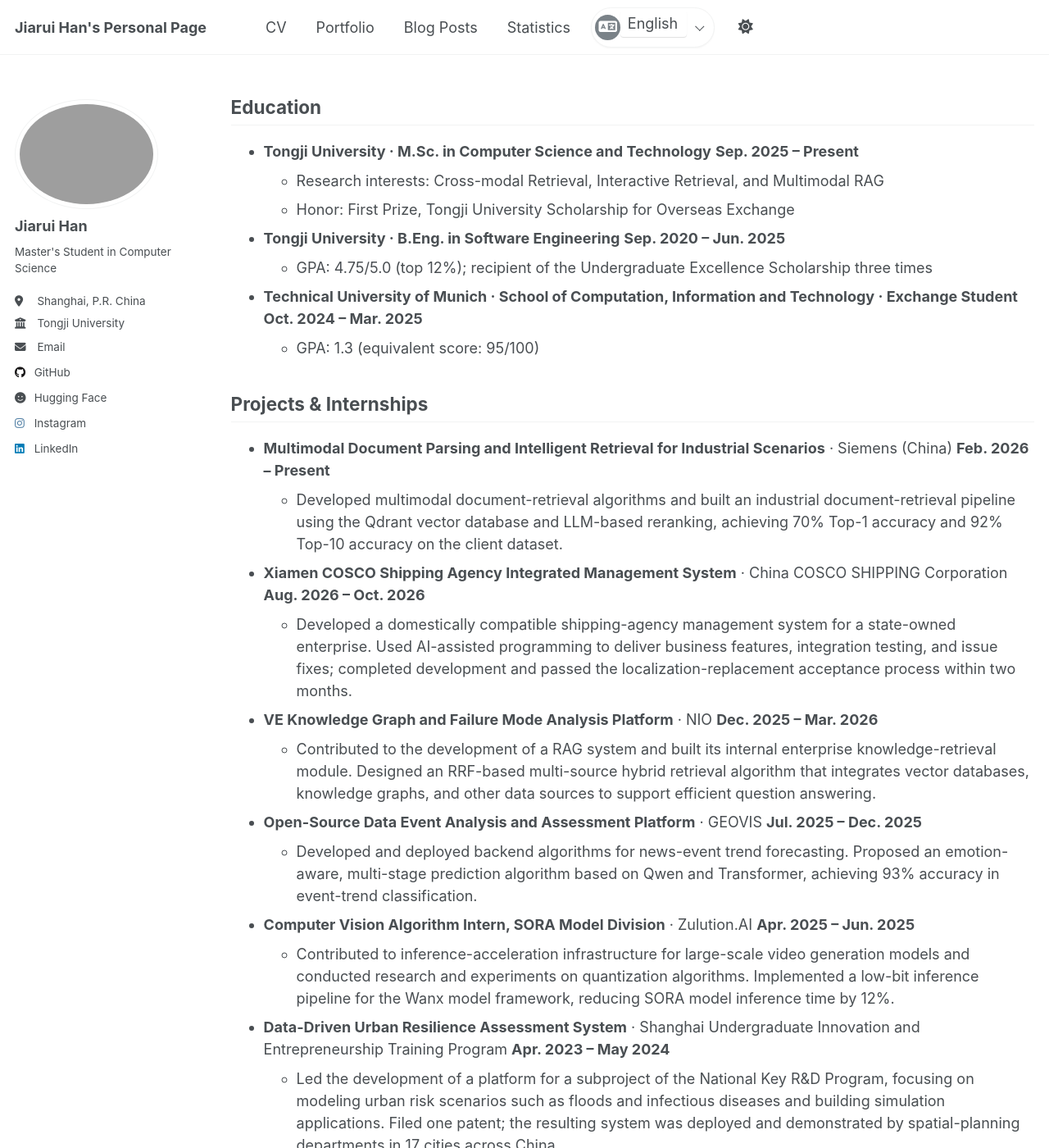
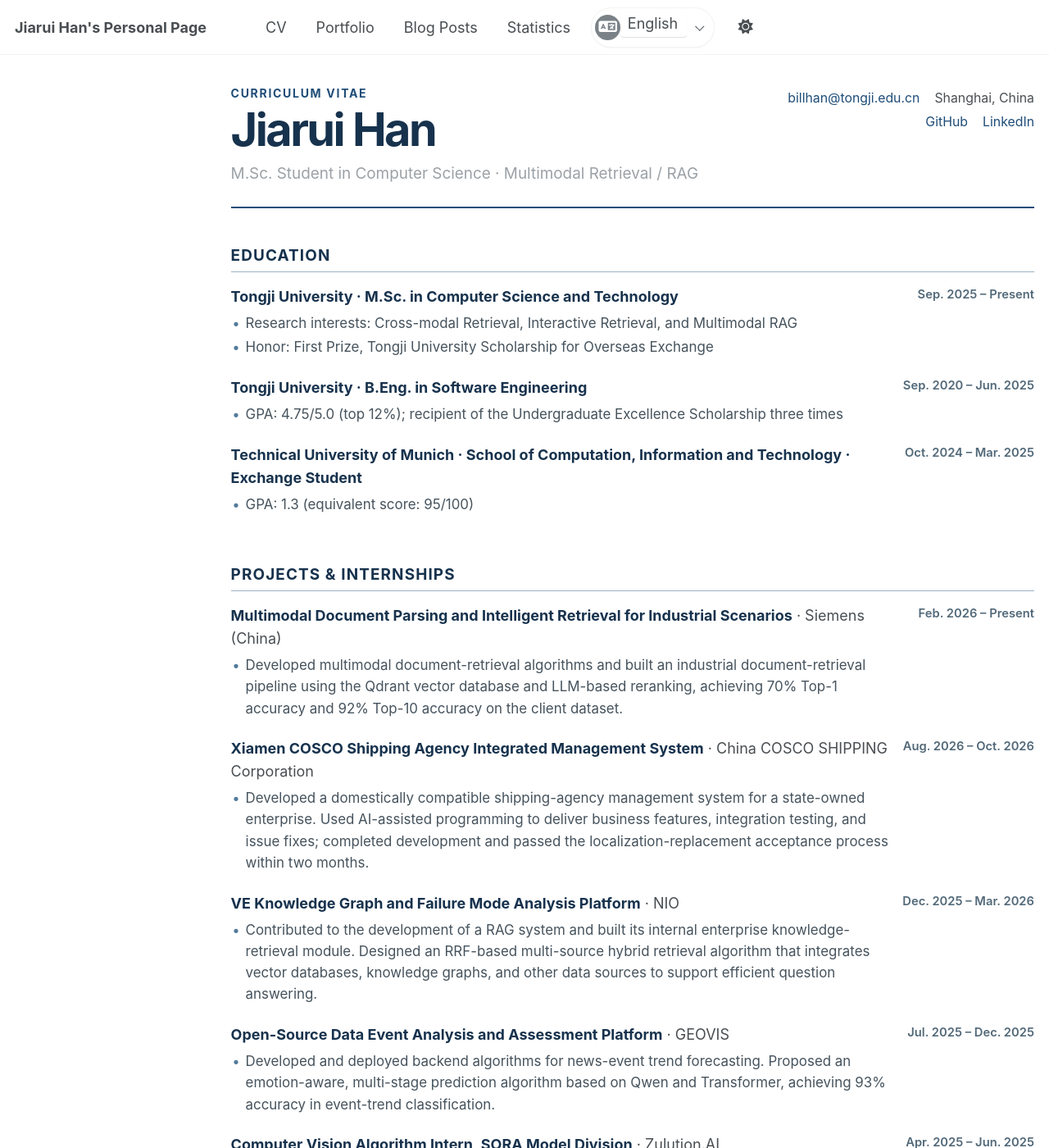
Before and after one commit to BillHan01/BillHan01.github.io, a Jekyll site: the page built from _pages/cv.md, in a window 1280 px wide and 1400 px high. Shown: the whole window at 82% size. Built offline with Jekyll 4.4.1, drawn with Linux system fonts in a browser that asks for light colours.

Commit message:
update cv layout

```diff
--- a/_layouts/archive.html
+++ b/_layouts/archive.html
@@ -6,7 +6,9 @@ layout: default
   {% include sidebar.html %}
 
   <div class="archive">
-    <h1 class="page__title">{{ page.title }}</h1>
+    {% unless page.title == "" %}
+      <h1 class="page__title">{{ page.title }}</h1>
+    {% endunless %}
     {{ content }}
   </div>
 </div>
--- a/_pages/cv.md
+++ b/_pages/cv.md
@@ -2,12 +2,27 @@
 layout: archive
 title: ""
 permalink: /cv/
-author_profile: true
+author_profile: false
 redirect_from:
   - /resume
 ---
 
-<div class="cv-version" data-cv-version="zh" lang="zh-CN" hidden>
+<article class="cv-resume" data-cv-version="zh" lang="zh-CN" hidden>
+<header class="cv-header">
+  <div>
+    <p class="cv-kicker">个人简历</p>
+    <h1>韩嘉睿</h1>
+    <p class="cv-headline">计算机科学与技术硕士生 · 多模态检索 / RAG</p>
+  </div>
+  <div class="cv-contact" aria-label="联系方式">
+    <a href="mailto:{{ site.author.email }}">{{ site.author.email }}</a>
+    <span>上海，中国</span>
+    <a href="https://github.com/{{ site.author.github }}">GitHub</a>
+    <a href="https://www.linkedin.com/in/{{ site.author.linkedin }}">LinkedIn</a>
+  </div>
+</header>
+
+<div class="cv-version">
   <h2>教育背景</h2>
   <ul>
     <li>
@@ -92,8 +107,24 @@ redirect_from:
     <li><strong>语言技能：</strong>普通话、粤语、英语（六级 568 分，GRE 321 分）、德语（六级“优秀”）</li>
   </ul>
 </div>
+</article>
 
-<div class="cv-version" data-cv-version="en" lang="en">
+<article class="cv-resume" data-cv-version="en" lang="en">
+<header class="cv-header">
+  <div>
+    <p class="cv-kicker">CURRICULUM VITAE</p>
+    <h1>Jiarui Han</h1>
+    <p class="cv-headline">M.Sc. Student in Computer Science · Multimodal Retrieval / RAG</p>
+  </div>
+  <div class="cv-contact" aria-label="Contact details">
+    <a href="mailto:{{ site.author.email }}">{{ site.author.email }}</a>
+    <span>Shanghai, China</span>
+    <a href="https://github.com/{{ site.author.github }}">GitHub</a>
+    <a href="https://www.linkedin.com/in/{{ site.author.linkedin }}">LinkedIn</a>
+  </div>
+</header>
+
+<div class="cv-version">
   <h2>Education</h2>
   <ul>
     <li>
@@ -178,3 +209,4 @@ redirect_from:
     <li><strong>Languages:</strong> Mandarin Chinese, Cantonese, English (CET-6: 568; GRE: 321), German (CET-6: Excellent)</li>
   </ul>
 </div>
+</article>
--- a/assets/css/main.scss
+++ b/assets/css/main.scss
@@ -110,14 +110,131 @@
   display: none !important;
 }
 
-.cv-version {
+.cv-resume {
+  max-width: 58rem;
+  margin: 0 auto 3rem;
+  color: var(--global-text-color);
+
+  .cv-header {
+    display: flex;
+    justify-content: space-between;
+    gap: 2rem;
+    margin-bottom: 2.6rem;
+    padding: 0 0 1.45rem;
+    border-bottom: 2px solid #1f4d78;
+  }
+
+  .cv-kicker {
+    margin: 0 0 0.3rem;
+    color: #1f4d78;
+    font-family: $sans-serif;
+    font-size: 0.78rem;
+    font-weight: 700;
+    letter-spacing: 0.12em;
+  }
+
+  h1 {
+    margin: 0;
+    color: #17324d;
+    font-family: $sans-serif;
+    font-size: clamp(2.1rem, 5vw, 3.1rem);
+    font-weight: 700;
+    letter-spacing: -0.045em;
+    line-height: 1.05;
+  }
+
+  .cv-headline {
+    margin: 0.55rem 0 0;
+    color: var(--global-text-color-light);
+    font-size: 1.05rem;
+  }
+
+  .cv-contact {
+    display: flex;
+    flex-wrap: wrap;
+    align-content: flex-start;
+    justify-content: flex-end;
+    gap: 0.3rem 1rem;
+    max-width: 19rem;
+    padding-top: 0.35rem;
+    font-family: $sans-serif;
+    font-size: 0.88rem;
+    line-height: 1.45;
+    text-align: right;
+
+    a, span { white-space: nowrap; }
+    a { color: #1f4d78; text-decoration: none; }
+    a:hover { text-decoration: underline; }
+  }
+
   h2 {
-    margin-top: 1.8em;
-    padding-bottom: 0.35em;
-    border-bottom: 1px solid var(--global-border-color);
+    margin: 2.2rem 0 0.9rem;
+    padding: 0 0 0.4rem;
+    color: #17324d;
+    border-bottom: 1px solid #9db2c4;
+    font-family: $sans-serif;
+    font-size: 1.05rem;
+    font-weight: 700;
+    letter-spacing: 0.06em;
+    line-height: 1.2;
+    text-transform: uppercase;
   }
-  > h2:first-child { margin-top: 0; }
-  li { margin-bottom: 0.45em; }
+
+  .cv-version > h2:first-child { margin-top: 0; }
+
+  ul {
+    margin: 0;
+    padding: 0;
+    list-style: none;
+  }
+
+  .cv-version > ul > li {
+    position: relative;
+    margin: 0;
+    padding: 0 9rem 1.1rem 0;
+    font-size: 1rem;
+    line-height: 1.55;
+  }
+
+  .cv-version > ul > li > strong:first-child {
+    display: inline;
+    color: #17324d;
+    font-family: $sans-serif;
+    font-weight: 700;
+  }
+
+  .cv-version > ul > li > strong:last-of-type {
+    position: absolute;
+    top: 0.1rem;
+    right: 0;
+    color: #526979;
+    font-family: $sans-serif;
+    font-size: 0.82rem;
+    font-weight: 600;
+    line-height: 1.35;
+    text-align: right;
+  }
+
+  .cv-version > ul > li > ul {
+    margin-top: 0.28rem;
+  }
+
+  .cv-version > ul > li > ul > li {
+    position: relative;
+    margin: 0.16rem 0;
+    padding-left: 1rem;
+    color: #46535d;
+    font-size: 0.94rem;
+  }
+
+  .cv-version > ul > li > ul > li::before {
+    position: absolute;
+    left: 0.1rem;
+    color: #527b9b;
+    content: "•";
+  }
+
+  em { color: #657682; }
 }
 
 [data-cv-version][hidden] {
@@ -132,4 +249,16 @@
     &__control { padding-left: 0.45rem; }
     select { max-width: 6.9rem; }
   }
+
+  .cv-resume {
+    .cv-header { display: block; margin-bottom: 2rem; }
+    .cv-contact { justify-content: flex-start; max-width: none; margin-top: 1rem; text-align: left; }
+    .cv-version > ul > li { padding-right: 0; }
+    .cv-version > ul > li > strong:last-of-type {
+      position: static;
+      display: block;
+      margin-top: 0.12rem;
+      text-align: left;
+    }
+  }
 }
```
Also changed, not shown: _data/languages.yml (+9 -9 lines).
